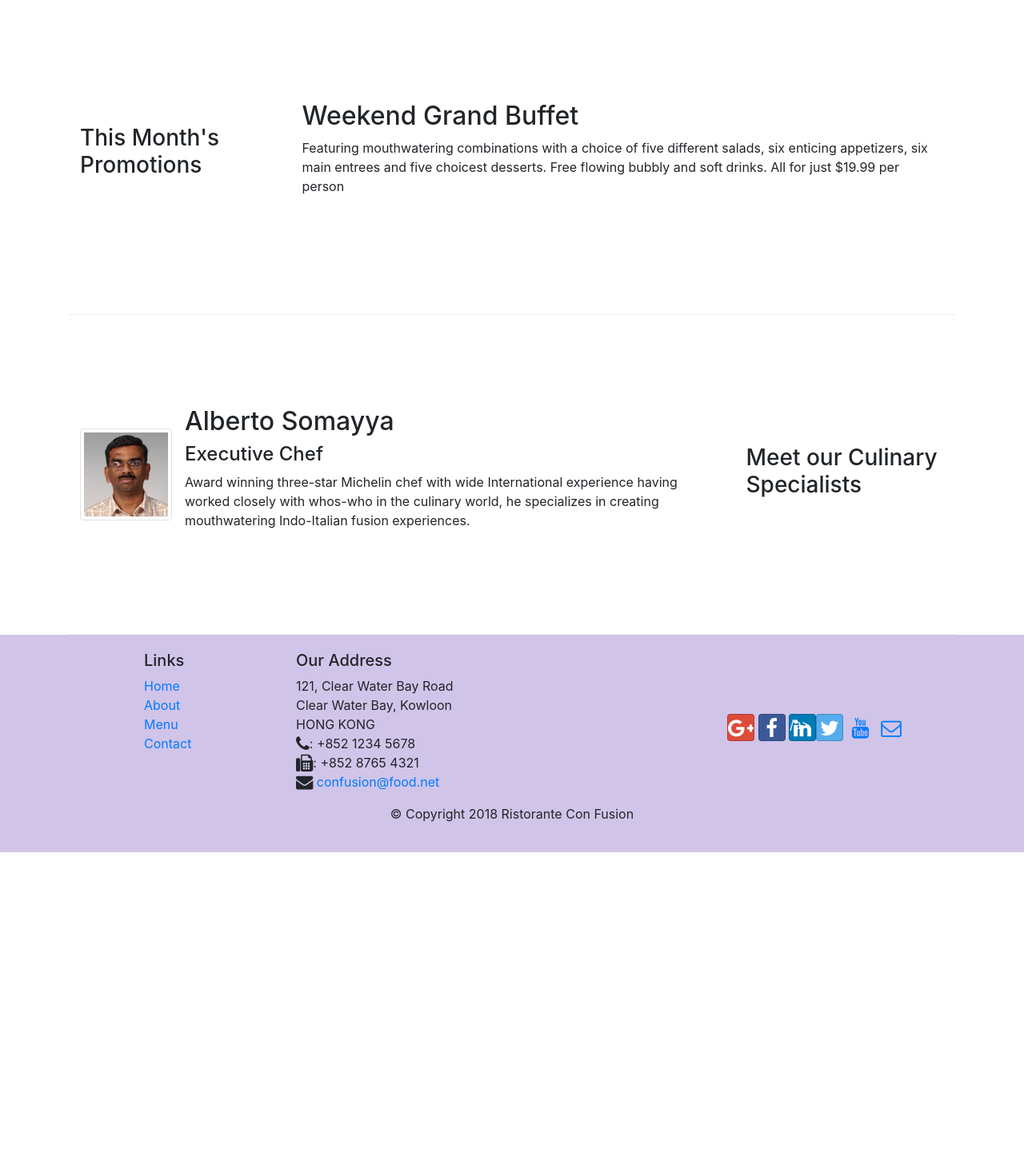
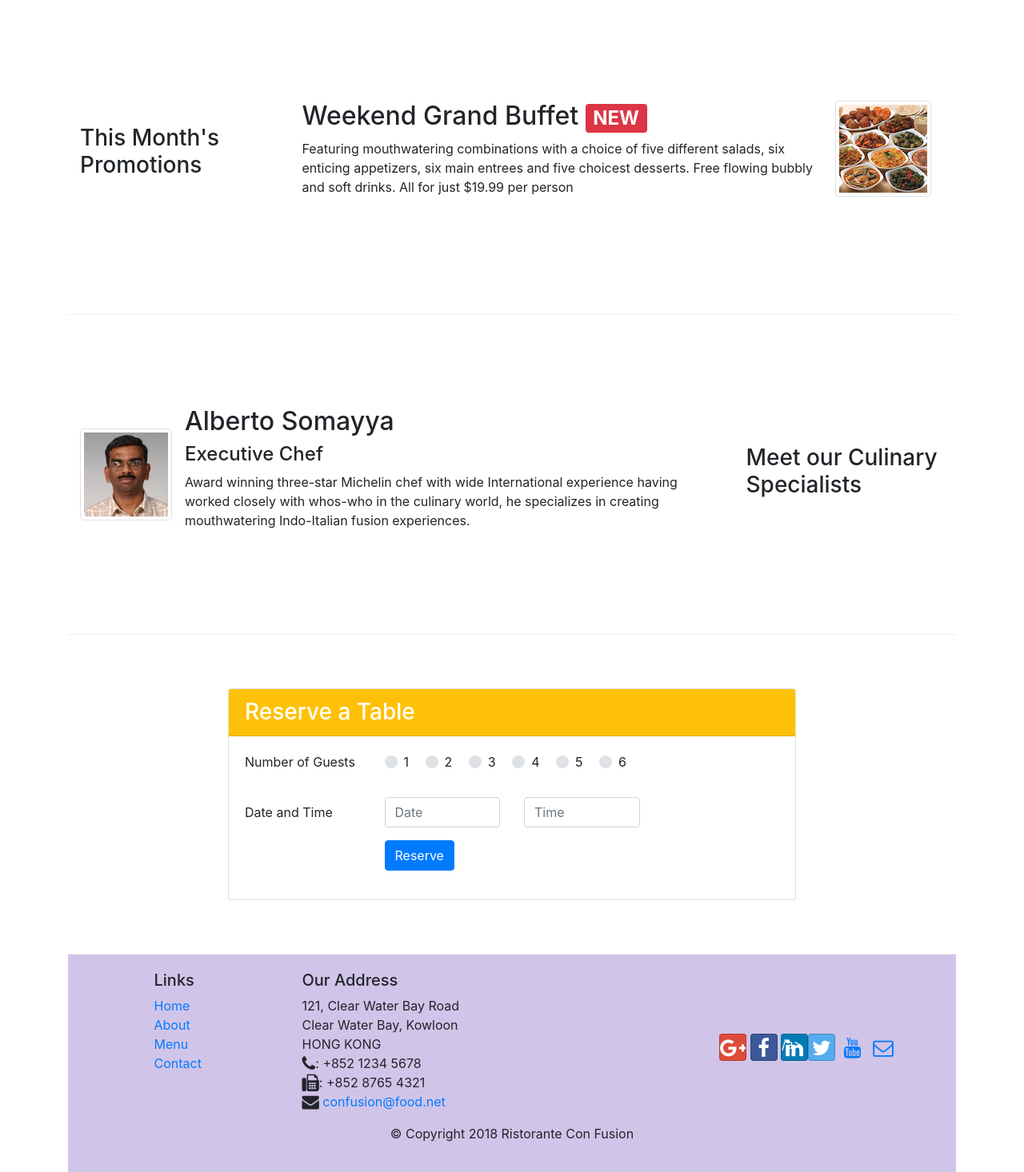
Before and after one commit to karigeir/bootstrap, a website: page index.html in a window 1280 px wide. Shown: the part 740-2206 px from the top of the page at 80% size. Before the commit the page ends 1806 px from the top, so only its background shows below. Drawn offline with nearby package versions, Linux system fonts and the light colour scheme.

Commit message:
assign 2

```diff
--- a/css/styles.css
+++ b/css/styles.css
@@ -37,3 +37,7 @@ body {
 .navbar-dark {
     background-color: #512DA8;
 }
+
+a:hover{
+    text-decoration: none;
+}
--- a/index.html
+++ b/index.html
@@ -41,8 +41,11 @@
                     <h1>Ristorante con Fusion</h1>
                     <p>We take inspiration from the World's best cuisines, and create a unique fusion experience. Our lipsmacking creations will tickle your culinary senses!</p>
                 </div>
-                <div class="col-12 col-sm align-self-center">
+                <div class="col-12 col-sm-3 align-self-center">
                         <img src="img/logo.png" class="img-fluid">
+                </div>
+                <div class="col-12 col-sm-3 align-self-center">
+                    <a href="#reserve"><button type="button" class="btn btn-warning btn-sm btn-block">Reserve Table</button></a>
                 </div>
             </div>
         </div>
@@ -66,14 +69,21 @@
             </div>
         </div>
 
-
         <div class="row row-content align-items-center">
-            <div class="col-12 col-sm-4 col-md-3">
+            <div class="col-12 col-sm-4 order-sm-last col-md-3">
                 <h3>This Month's Promotions</h3>
             </div>
-            <div class="col col-sm col-md">
-                <h2>Weekend Grand Buffet</h2>
-                <p class="d-none d-sm-block">Featuring mouthwatering combinations with a choice of five different salads, six enticing appetizers, six main entrees and five choicest desserts. Free flowing bubbly and soft drinks. All for just $19.99 per person </p>
+            <div class="col col-sm order-sm-last col-md">
+                <div class="media">
+                    <div class="media-body">
+                        <h2 class="mt-0">Weekend Grand Buffet <span class="badge badge-danger">NEW</span></h2>
+                        <p class="d-none d-sm-block">Featuring mouthwatering combinations with a choice of five different salads, six enticing appetizers, six main entrees and five choicest desserts. Free flowing bubbly and soft drinks. All for just $19.99 per person </p>
+                    </div>
+                <div class="media-right">
+                        <img class="media d-flex mr-3 img-thumbnail align-self-center"
+                        src="img/buffet.png" alt="uthappizza">
+                </div>
+              </div>
             </div>
         </div>
 
@@ -93,6 +103,66 @@
                 </div>
 
 
+            </div>
+        </div>
+
+        <div class="row row-content align-items-center">
+            <div class="col-12 col-sm-8 offset-2">
+                <div class="card" id="reserve">
+                    <h3 class="card-header bg-warning text-white">Reserve a Table</h3>
+                    <div class="card-body">
+                        <dl class="row">
+                            <p class="col-3">Number of Guests</p>
+                            <dd class="col-6">
+                                <div class="custom-control custom-radio custom-control-inline">
+                                    <input type="radio" class="custom-control-input" id="defaultInline1" name="radiobuttons">
+                                    <label class="custom-control-label" for="defaultInline1">1</label>
+                                </div>
+
+                                <div class="custom-control custom-radio custom-control-inline">
+                                    <input type="radio" class="custom-control-input" id="defaultInline2" name="radiobuttons">
+                                    <label class="custom-control-label" for="defaultInline2">2</label>
+                                </div>
+
+                                <div class="custom-control custom-radio custom-control-inline">
+                                    <input type="radio" class="custom-control-input" id="defaultInline3" name="radiobuttons">
+                                    <label class="custom-control-label" for="defaultInline3">3</label>
+                                </div>
+                                <div class="custom-control custom-radio custom-control-inline">
+                                    <input type="radio" class="custom-control-input" id="defaultInline4" name="radiobuttons">
+                                    <label class="custom-control-label" for="defaultInline4">4</label>
+                                    </div>
+                                <div class="custom-control custom-radio custom-control-inline">
+                                    <input type="radio" class="custom-control-input" id="defaultInline5" name="radiobuttons">
+                                    <label class="custom-control-label" for="defaultInline5">5</label>
+                                </div>
+                                <div class="custom-control custom-radio custom-control-inline">
+                                    <input type="radio" class="custom-control-input" id="defaultInline6" name="radiobuttons">
+                                    <label class="custom-control-label" for="defaultInline6">6</label>
+                                </div>
+                            </dd>
+                        </dl>
+                        <form>
+                            <div class="form-group row">
+                                <label for="date" class="col-12 col-md-3 col-form-label"> Date and Time</label>
+                                <div class="col-5 col-md-3">
+                                    <input type="num" class="form-control" id="date" name="date"
+                                    placeholder="Date">
+                                </div>
+                                <div class="col-7 col-md-3">
+                                    <input type="num" class="form-control" id="time" name="time"
+                                    placeholder="Time">
+                                </div>
+                        </form>
+                    </div>
+                    <div class="form-group row">
+                        <div class="offset-md-3 col-md-3">
+                            <button type="submit" class="btn btn-primary">
+                                 Reserve
+                            </button>
+                         </div>
+                    </div>
+                </div>
             </div>
         </div>
     </div>
```
